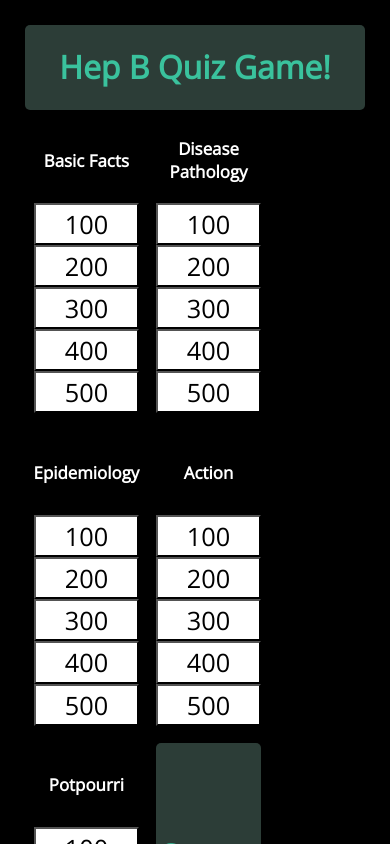
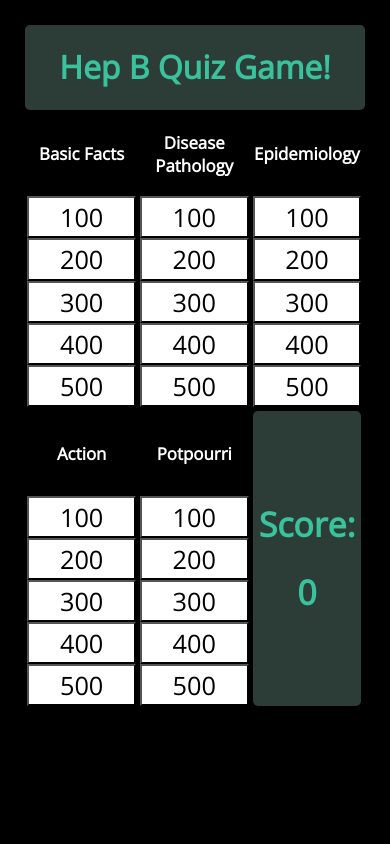
Before and after one commit to rpark23/hepbapp, a React (Create React App) app: page / in a window 390 px wide. Shown: the top 844 px of the page. Built offline with nearby package versions, Linux system fonts and the light colour scheme.

Commit message:
mobile border update

```diff
--- a/src/components/Categories.module.css
+++ b/src/components/Categories.module.css
@@ -2,19 +2,21 @@
     display: flex;
     flex-direction: row;
     flex-wrap: wrap;
+    width: 100%;
 }
 
 .category {
+    width: 32%;
     display: flex;
     flex-direction: column;
-    margin: 1vh;
+    margin: 0.6%;
 }
 
 .title {
     display: flex;
     color: white;
     font-size: 2vh;
-    width: 27vw;
+
     height: 10vh;
     align-items: center;
     justify-content: center;
--- a/src/components/Score.module.css
+++ b/src/components/Score.module.css
@@ -1,8 +1,8 @@
 .board {
     background-color: #2c3d37;
-    width: 27vw;
+    width: 32%;
     text-align: center;
-    margin: 1vh;
+    margin: 0.6%;
     display: flex;
     align-items: center;
     justify-content: center;
```
